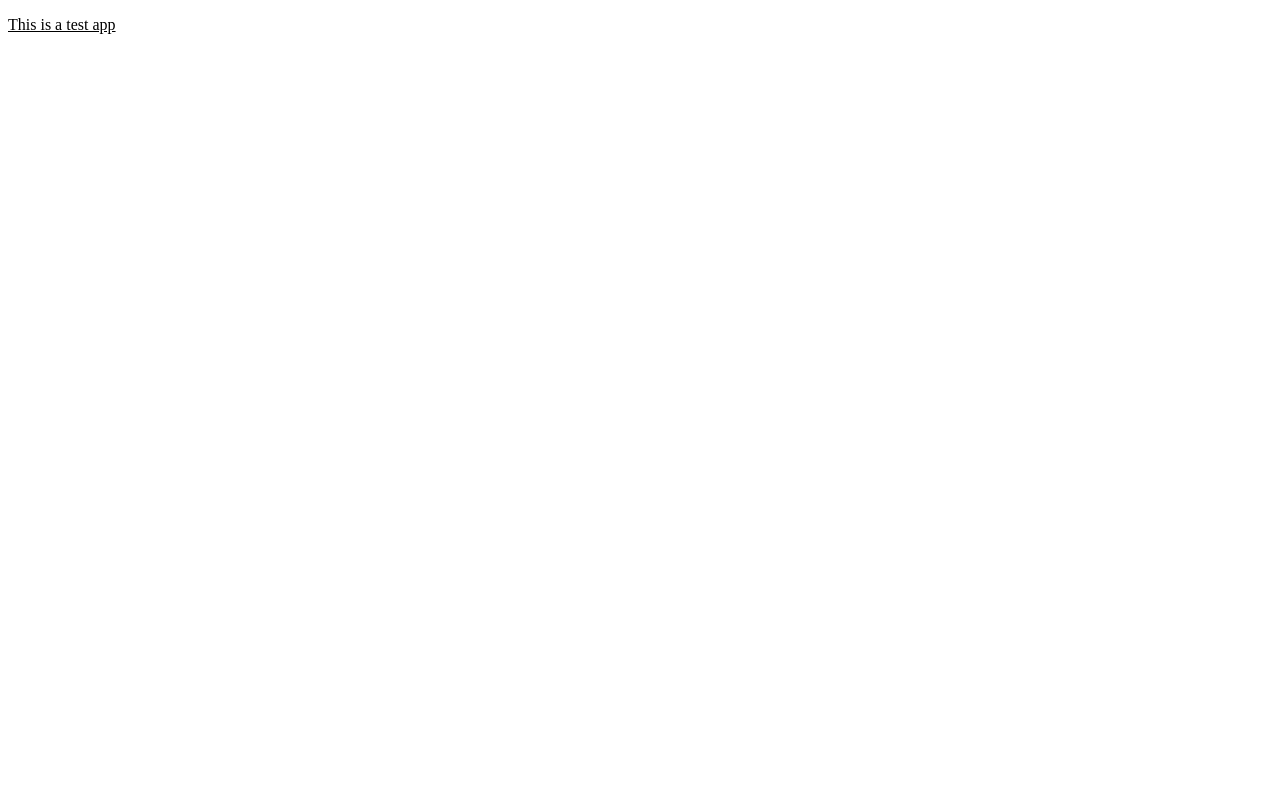
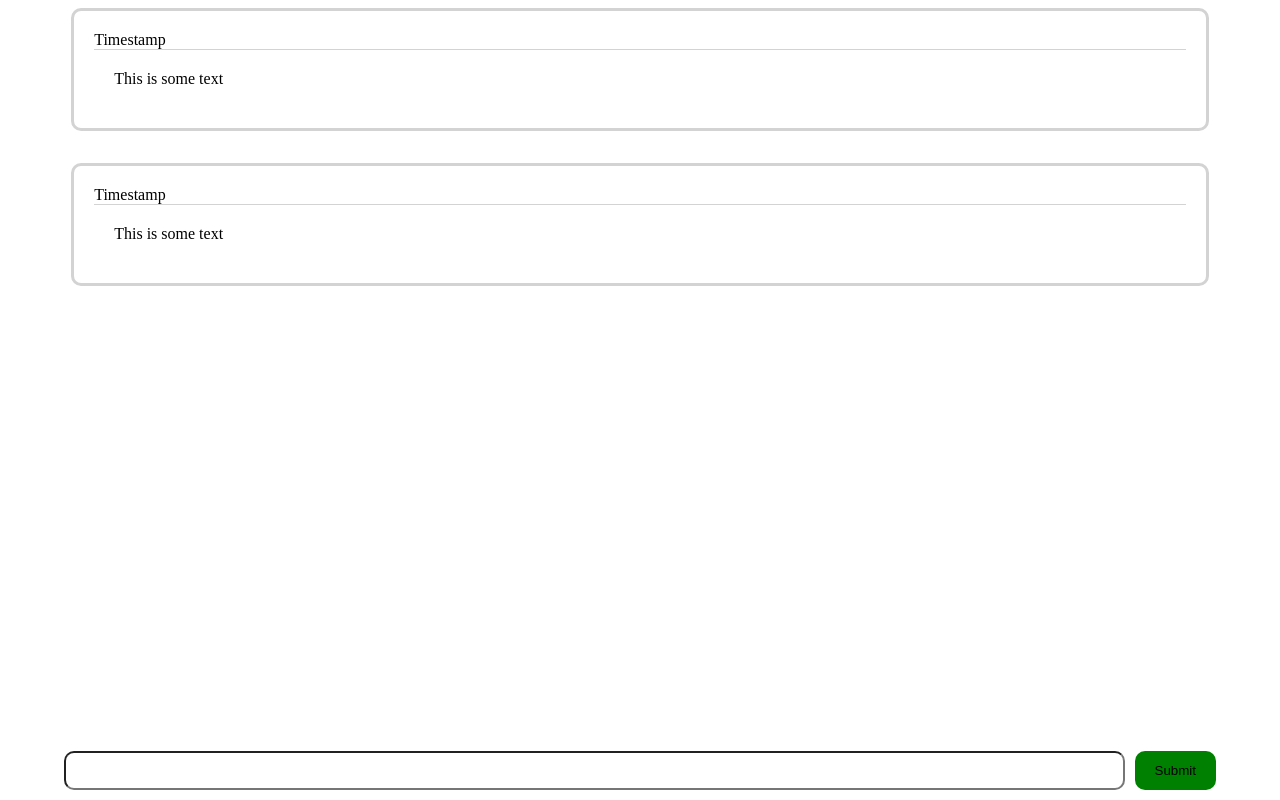
Before and after one commit to bmorgan25/house-twitter, an Angular app in the folder ht-app/: page / in a window 1280 px wide. Built offline with nearby package versions, Linux system fonts and the light colour scheme.

Commit message:
Basic page with cards and input field

```diff
--- a/ht-app/src/app/app.component.html
+++ b/ht-app/src/app/app.component.html
@@ -1,3 +1,9 @@
-<div>
-  <p class="text">This is a test app</p>
+<div class="app-container">
+  <div class="card-section">
+    <app-post-card />
+    <app-post-card />
+  </div>
+  <div class="input-field">
+    <app-input-field />
+  </div>
 </div>
--- a/ht-app/src/app/app.component.scss
+++ b/ht-app/src/app/app.component.scss
@@ -1,3 +1,18 @@
-.text {
-  text-decoration: underline;
+.app-container {
+  display: flex;
+  flex-direction: column;
+  align-items: center;
+  width: 100%;
+
+  .card-section {
+    width: 90%;
+    padding-left: 2em;
+    padding-right: 2em;
+  }
 }
+
+.input-field {
+  position: absolute;
+  bottom: 10px;
+  width: 90%;
+}
--- /dev/null
+++ b/ht-app/src/app/input-field/input-field.component.html
@@ -0,0 +1,4 @@
+<div class="post-box">
+  <input type="text" class="input-box" />
+  <button class="send-btn">Submit</button>
+</div>
--- /dev/null
+++ b/ht-app/src/app/input-field/input-field.component.scss
@@ -0,0 +1,19 @@
+.post-box {
+  display: flex;
+  flex-direction: row;
+  justify-content: flex-start;
+  gap: 10px;
+}
+
+.input-box {
+  width: 90%;
+  padding: 10px;
+  border-radius: 10px;
+}
+
+.send-btn {
+  border-radius: 10px;
+  border: none;
+  background-color: green;
+  padding: 10px 20px 10px 20px;
+}
--- /dev/null
+++ b/ht-app/src/app/post-card/post-card.component.html
@@ -0,0 +1,4 @@
+<div class="card-container">
+  <div class="timestamp-header">Timestamp</div>
+  <div class="body-container">This is some text</div>
+</div>
--- /dev/null
+++ b/ht-app/src/app/post-card/post-card.component.scss
@@ -0,0 +1,14 @@
+.card-container {
+  border: solid 3px lightgray;
+  padding: 20px;
+  margin-bottom: 2em;
+  border-radius: 10px;
+}
+
+.timestamp-header {
+  border-bottom: solid 1px lightgray;
+}
+
+.body-container {
+  padding: 20px;
+}
```
Also changed, not shown: ht-app/src/app/app.component.ts (+5 -3 lines), ht-app/src/app/input-field/input-field.component.ts (added, +12 -0 lines), ht-app/src/app/post-card/post-card.component.ts (added, +12 -0 lines), 2 other files (tests, documents, lock files or other folders).
